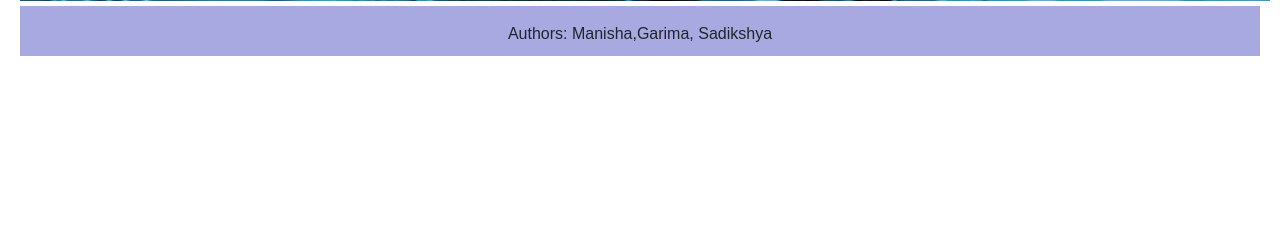
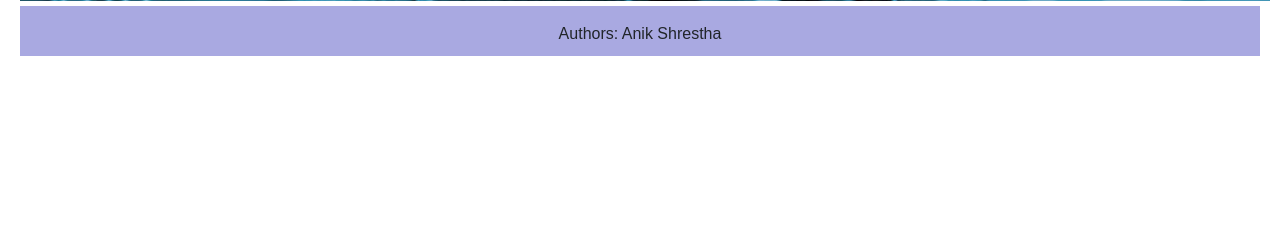
Before and after one commit to Ahtserhsdevil/Devilcry, a PHP site: page /index.php in a window 1280 px wide. Shown: the part 574-800 px from the top of the page. Run offline with PHP 8.4, Linux system fonts and the light colour scheme.

Commit message:
Update footer.php

```diff
--- a/footer.php
+++ b/footer.php
@@ -1,5 +1,5 @@
 	<footer>
-		  <p>Authors: Manisha,Garima, Sadikshya</p>
+		  <p>Authors: Anik Shrestha</p>
 		  <p><a href="mailto:team@gmail.com"></a></p>
 		</footer>
 </body>
```
